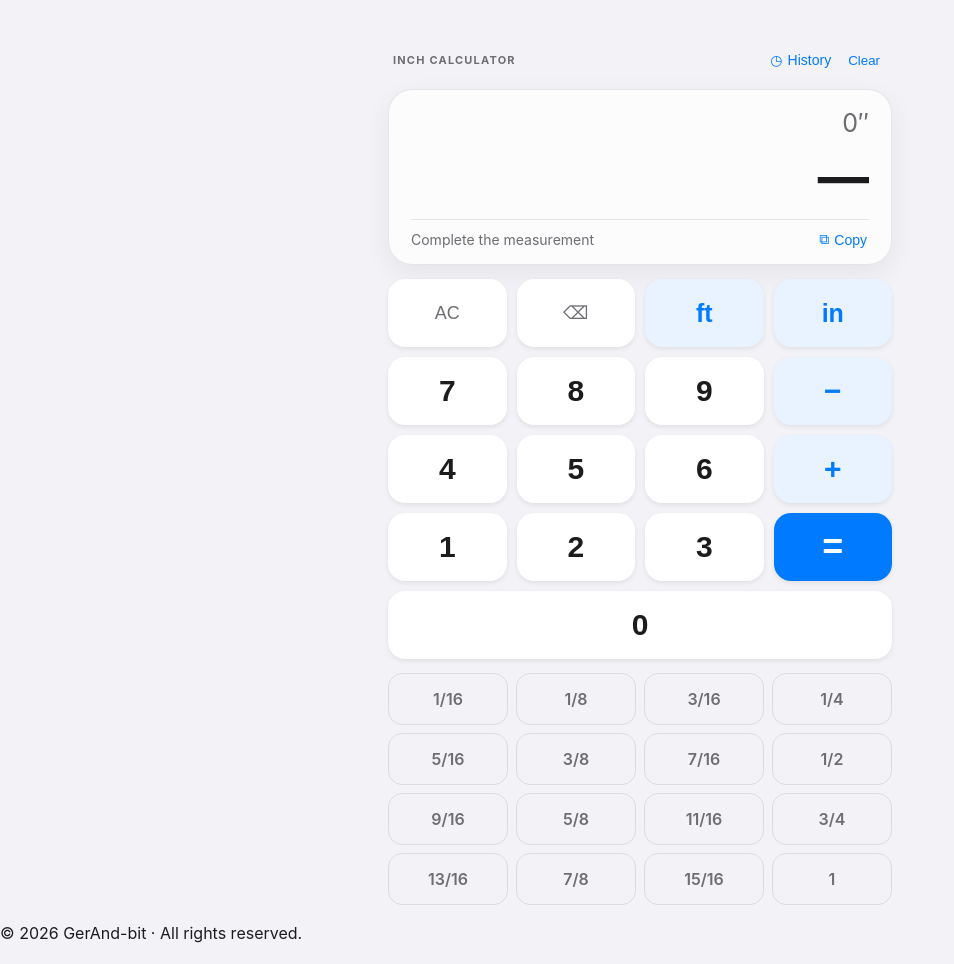
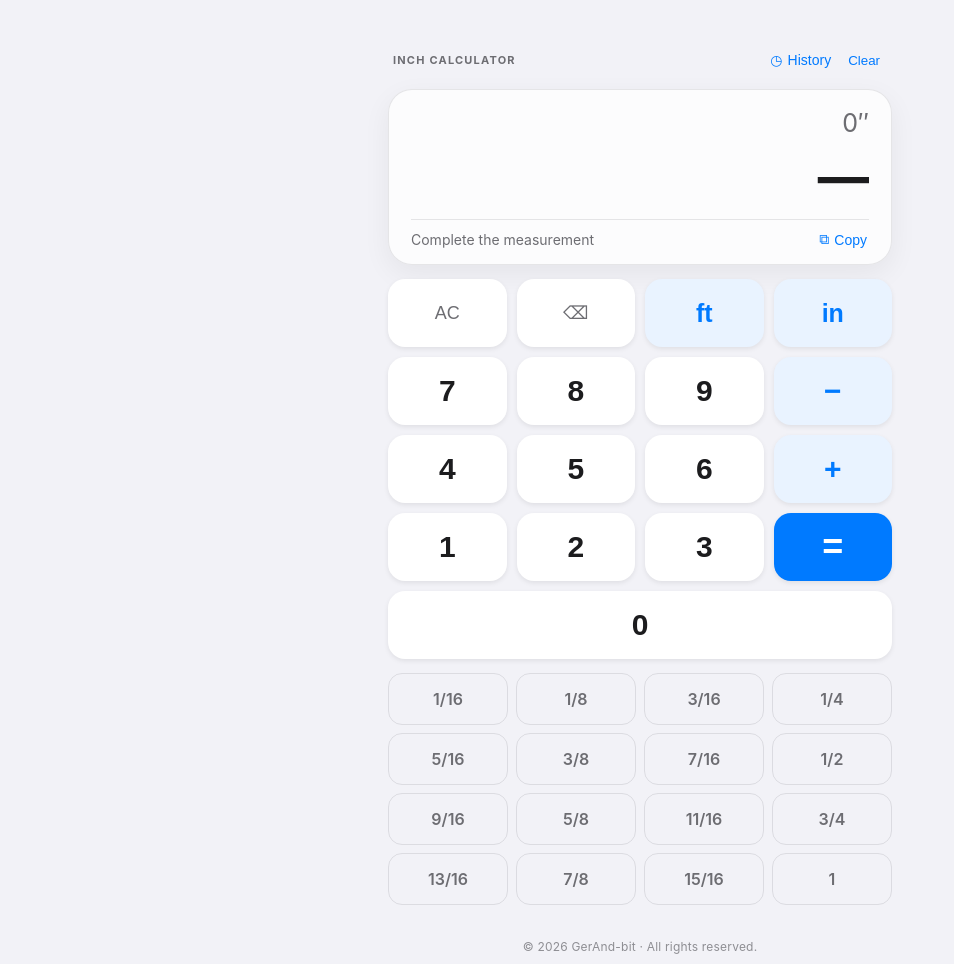
Before and after one commit to GerAnd-bit/InchCalculator, a plain HTML site: page index.html in a window 1280 px wide. Shown: the whole page, without its empty margins (0-954 px from the left). Before the commit the page ends 943 px from the top, so only its background shows below. Drawn offline with Linux system fonts and the light colour scheme.

Commit message:
Add copyright section to styles.css

```diff
--- a/styles.css
+++ b/styles.css
@@ -12,3 +12,11 @@ header { display:flex; align-items:center; justify-content:space-between; paddin
 @media (min-width:600px) { .calculator { padding-top:45px; } .keypad button { min-height:68px; } }
 .keypad .zero { grid-column:span 4; }
 input[type="number"]::-webkit-inner-spin-button,input[type="number"]::-webkit-outer-spin-button { -webkit-appearance:none; margin:0; } input[type="number"] { appearance:textfield; -moz-appearance:textfield; }
+.copyright {
+  text-align: center;
+  font-size: 12px;
+  color: #8e8e93;
+  padding: 16px 0 10px;
+  letter-spacing: 0.2px;
+  user-select: none;
+}
```
